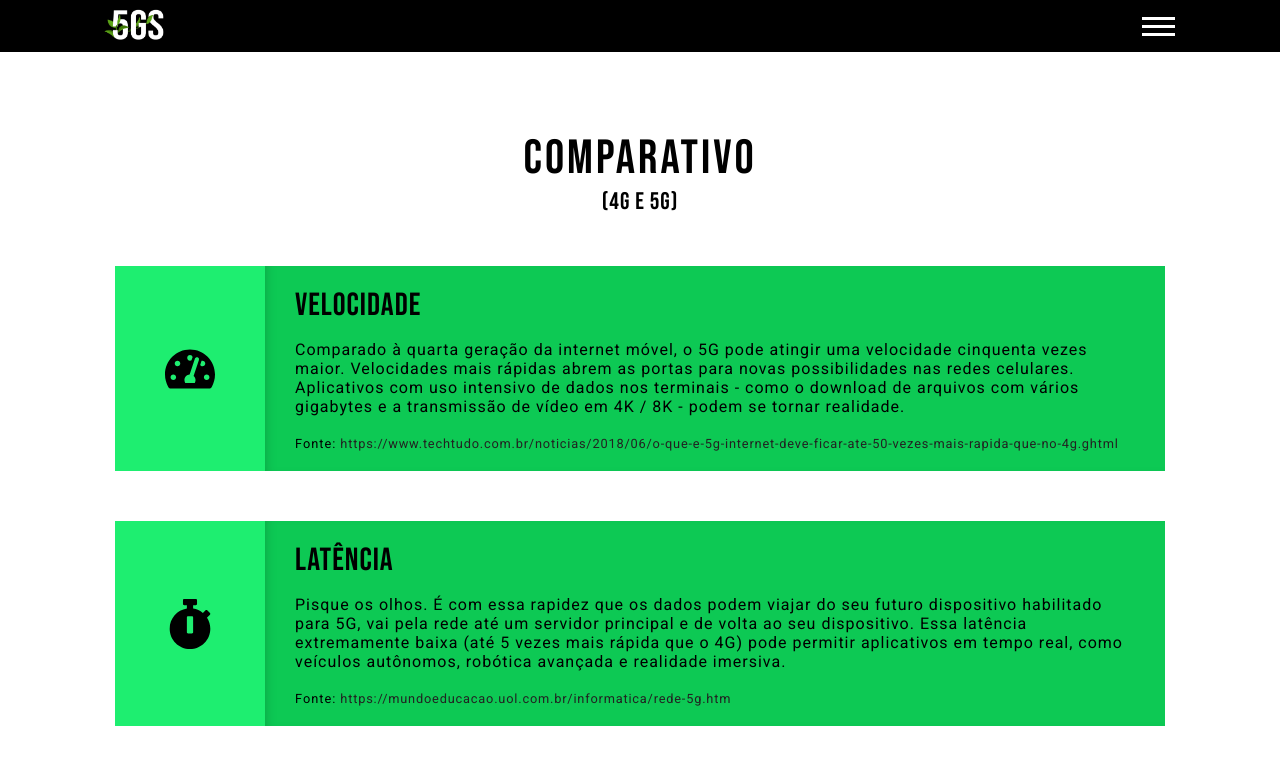
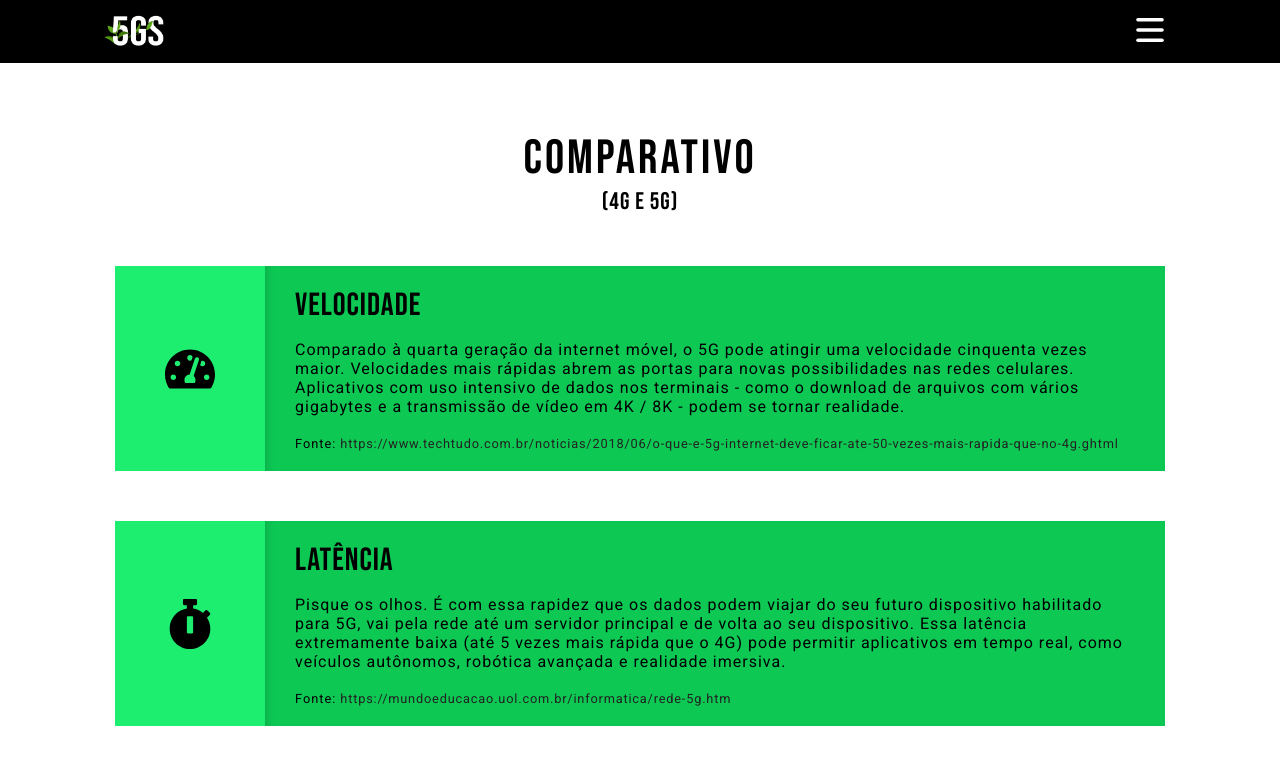
Before and after one commit to mvgoliveira/5GS, a React (Create React App) app: page /comparacao in a window 1280 px wide. Shown: the top 774 px of the page. Built offline with nearby package versions, Linux system fonts and the light colour scheme; the HTML template or start-up script is replaced by a standard one.

Commit message:
Added animated menu button

```diff
--- a/src/components/Header/index.js
+++ b/src/components/Header/index.js
@@ -1,7 +1,7 @@
 import React, { useState } from 'react';
 import { Link } from 'react-router-dom';
 
-import { Headers, Menu, Conteudo } from './styles';
+import { Headers, Menu, Conteudo, NavIcon } from './styles';
 
 import logo from '../../assets/imagens/logo.png';
 
@@ -23,14 +23,23 @@
 
                     <a href="/"><img src={logo} alt="5GS-Logotipo" height={35}/></a>
 
-                    <div class="hamburger" onClick={() => abrir()}>
-                        <div class="line"></div>
-                        <div class="line"></div>
-                        <div class="line"></div>
-                    </div>
+                    <NavIcon onClick={() => abrir()} open={open}>
+                        <svg class="ham hamRotate ham1" viewBox="0 0 100 100" width="60" onclick="this.classList.toggle('active')">
+                            <path
+                                    class="line top"
+                                    d="m 30,33 h 40 c 0,0 9.044436,-0.654587 9.044436,-8.508902 0,-7.854315 -8.024349,-11.958003 -14.89975,-10.85914 -6.875401,1.098863 -13.637059,4.171617 -13.637059,16.368042 v 40" />
+                            <path
+                                    class="line middle"
+                                    d="m 30,50 h 40" />
+                            <path
+                                    class="line bottom"
+                                    d="m 30,67 h 40 c 12.796276,0 15.357889,-11.717785 15.357889,-26.851538 0,-15.133752 -4.786586,-27.274118 -16.667516,-27.274118 -11.88093,0 -18.499247,6.994427 -18.435284,17.125656 l 0.252538,40" />
+                        </svg>
+                    </NavIcon>
+
                 </Menu>
 
-                <Conteudo open={open}>
+                <Conteudo>
                     <ul>
                         <li><Link to="/" onClick={() => abrir()}>Inicio</Link></li>
                         <li><Link to="/informacoes" onClick={() => abrir()}>História</Link></li>
--- a/src/components/Header/styles.js
+++ b/src/components/Header/styles.js
@@ -6,7 +6,7 @@
     flex-direction: column;
 
     width: 100vw;
-    padding: 7px 100px;
+    padding: 0px 100px;
 
     background: #000;
     color: #fff;
@@ -26,16 +26,40 @@
 
     justify-content: space-between;
     align-items: center;
+`;
 
-    .line {
-        width: 33px;
-        height: 3px;
-        background: white;
-        margin: 5px;
+export const NavIcon = styled.div`
+    .ham {
+        cursor: pointer;
+        -webkit-tap-highlight-color: transparent;
+        transition: transform 400ms;
+        -moz-user-select: none;
+        -webkit-user-select: none;
+        -ms-user-select: none;
+        user-select: none;
+
+        transform: ${props => (props.open ? "rotate(45deg)" : "0")};
+
+        .line {
+            fill:none;
+            transition: stroke-dasharray 400ms, stroke-dashoffset 400ms;
+            stroke:#fff;
+            stroke-width: 6;
+            stroke-linecap:round;
+        }
+
+        .top {
+            stroke-dasharray: 40 139;
+            stroke-dashoffset: ${props => (props.open ? "-98px" : "0")};
+        }
+
+        .bottom {
+            stroke-dasharray: 40 180;
+            stroke-dashoffset: ${props => (props.open ? "-138px" : "0")};
+        }
     }
-
-    .hamburger {
-        cursor: pointer;
+    .hamRotate.active {
+        transform: rotate(45deg);
     }
 `;
 
```
Also changed, not shown: src/components/Header/teste.js (added, +38 -0 lines).
